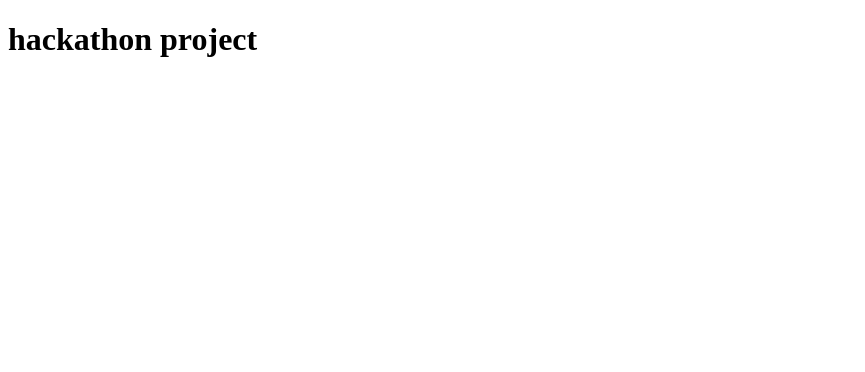
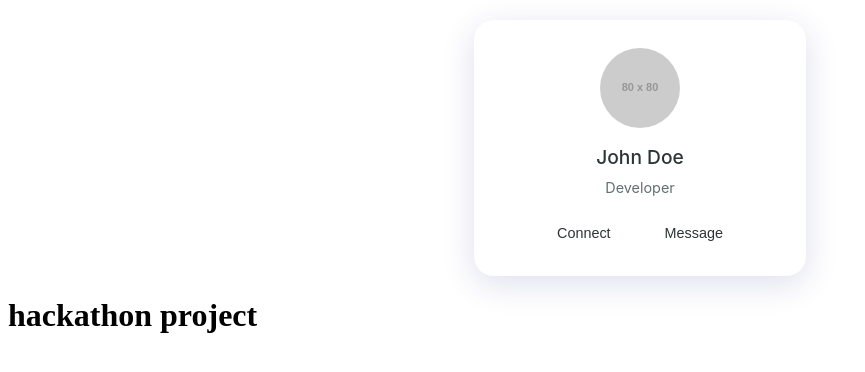
Before and after one commit to vi5halsingh/Hackathon, a plain HTML site: page index.html in a window 1280 px wide. Shown: the whole page, without its empty margins (0-865 px from the left). Drawn offline with Linux system fonts and the light colour scheme; placeholder pictures from the web are drawn by us.

Commit message:
my first commit

```diff
--- a/index.html
+++ b/index.html
@@ -7,6 +7,73 @@
     <link rel="stylesheet" href="style.css">
 </head>
 <body>
+<div class="user-card" style="
+    background: rgba(255, 255, 255, 0.1);
+    backdrop-filter: blur(10px);
+    -webkit-backdrop-filter: blur(10px);
+    width: 280px;
+    padding: 25px;
+    border-radius: 20px;
+    border: 1px solid rgba(255, 255, 255, 0.2);
+    box-shadow: 0 8px 32px rgba(31, 38, 135, 0.15);
+    color: #333;
+    font-family: 'Inter', sans-serif;
+    margin: 20px auto;
+    position: relative;
+    overflow: hidden;">
+
+    <div style="
+        width: 80px;
+        height: 80px;
+        border-radius: 50%;
+        background: rgba(255, 255, 255, 0.2);
+        margin: 0 auto 15px;
+        border: 2px solid rgba(255, 255, 255, 0.3);">
+        <img src="https://via.placeholder.com/80" alt="User Avatar" style="width: 100%; height: 100%; object-fit: cover; border-radius: 50%;">
+    </div>
+
+    <h2 style="
+        text-align: center;
+        margin: 10px 0;
+        font-size: 1.2em;
+        font-weight: 500;
+        color: #2d3436;">John Doe</h2>
+
+    <p style="
+        text-align: center;
+        margin: 5px 0;
+        font-size: 0.9em;
+        color: #636e72;">Developer</p>
+
+    <div style="
+        display: flex;
+        justify-content: center;
+        gap: 12px;
+        margin-top: 20px;">
+        <button style="
+            padding: 8px 20px;
+            border: 1px solid rgba(255, 255, 255, 0.3);
+            border-radius: 30px;
+            background: rgba(255, 255, 255, 0.1);
+            color: #2d3436;
+            cursor: pointer;
+            font-size: 0.9em;
+            transition: all 0.3s ease;">
+            Connect
+        </button>
+        <button style="
+            padding: 8px 20px;
+            border: 1px solid rgba(255, 255, 255, 0.3);
+            border-radius: 30px;
+            background: rgba(255, 255, 255, 0.2);
+            color: #2d3436;
+            cursor: pointer;
+            font-size: 0.9em;
+            transition: all 0.3s ease;">
+            Message
+        </button>
+    </div>
+</div>
     <h1>hackathon project</h1>
     <script src="script.js"></script>
 </body>
```
